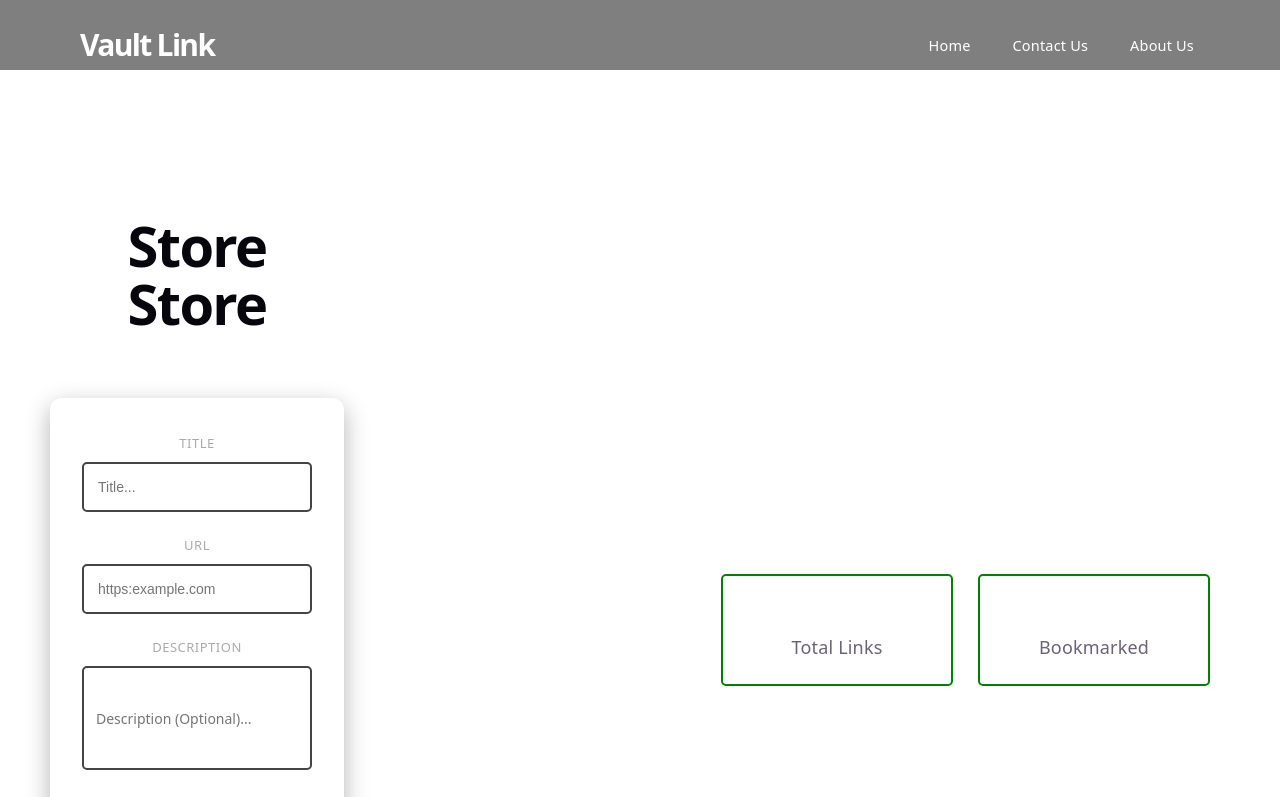
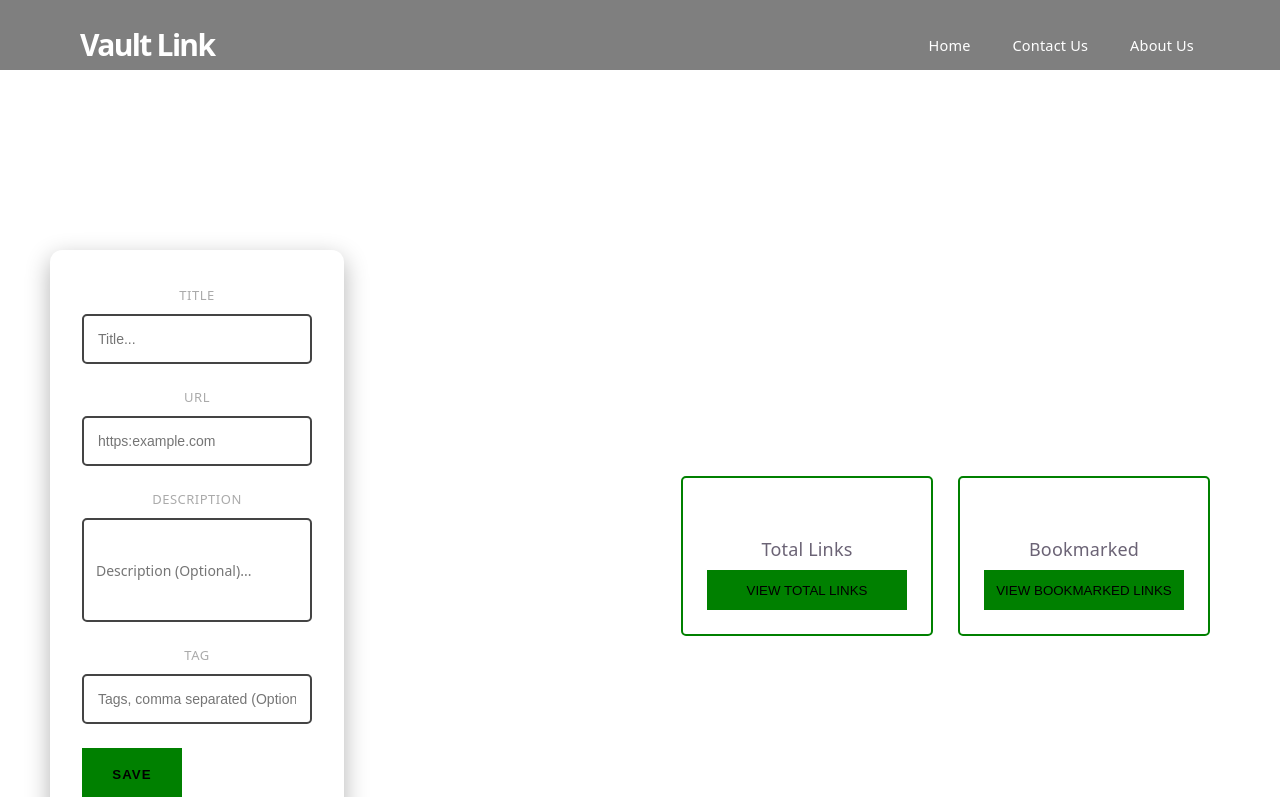
Before and after one commit to surprise2024-cpu/challenge-2-Link-Vault, a React (Vite) app: page / in a window 1280 px wide. Shown: the top 797 px of the page. Built offline with nearby package versions, Linux system fonts and the light colour scheme.

Commit message:
statspanel button

```diff
--- a/src/components/Body/Body.tsx
+++ b/src/components/Body/Body.tsx
@@ -17,9 +17,9 @@ const { bookmarks, add, stats } = useBookmarks()
 
             <div>
 
-                <Text variant='h2'>Store</Text>
+                {/*<Text variant='h2'>Store</Text>
 
-                <Text variant='span'>Store</Text>
+                <Text variant='span'>Store</Text>*/}
 
                 <Search onAdd={add}/>
 
--- a/src/components/Search/LinkForm.tsx
+++ b/src/components/Search/LinkForm.tsx
@@ -96,7 +96,7 @@ export const LinkForm: React.FC<LinkFormProps> = ({ onAdd }) => {
       </div>
 
 
-      <Button onClick={handleSave} className={styles['submit-btn']} />
+      <Button onClick={handleSave} className={styles['submit-btn']}>SAVE</Button>
 
     </div>
   )
--- a/src/components/Search/Search.module.css
+++ b/src/components/Search/Search.module.css
@@ -59,7 +59,7 @@
 }
 
 .submit-btn {
-    width: 100%;
+    width: 300px;
     height: 50px;
     margin-top: 4px;
     letter-spacing: 1px;
--- a/src/components/StatsPanel/StatsPanel.module.css
+++ b/src/components/StatsPanel/StatsPanel.module.css
@@ -25,3 +25,8 @@
     font-weight: 500;
     color: #999;
 }
+
+.view-btn {
+    height: 40px;
+    width: 200px;
+}
--- a/src/components/StatsPanel/StatsPanel.tsx
+++ b/src/components/StatsPanel/StatsPanel.tsx
@@ -1,6 +1,7 @@
 import React from 'react'
 
 import styles from './StatsPanel.module.css'
+import { Button } from '../Button/Button'
 
 type StatsPanelProps = {
     total: number
@@ -8,16 +9,36 @@ type StatsPanelProps = {
 }
 
 export const StatsPanel: React.FC<StatsPanelProps> = ({ total, bookmarked }) => {
+
+    function handleSave(): void
+    {
+        throw new Error('Function not implemented.')
+    }
+
   return (
     <div className={styles['stats-cont']}>
+
         <div className={styles['stat-box']}>
+
             <span className={styles['stat-value']}>{total}</span>
             <span className={styles['stat-label']}>Total Links</span>
+
+            <Button onClick={handleSave} className={styles['view-btn']}>VIEW TOTAL LINKS</Button>
+
         </div>
+
+
+
         <div className={styles['stat-box']}>
+
             <span className={styles['stat-value']}>{bookmarked}</span>
             <span className={styles['stat-label']}>Bookmarked</span>
+
+            <Button onClick={handleSave} className={styles['view-btn']}>VIEW BOOKMARKED LINKS</Button>
         </div>
+
+
+
     </div>
   )
 }
```
